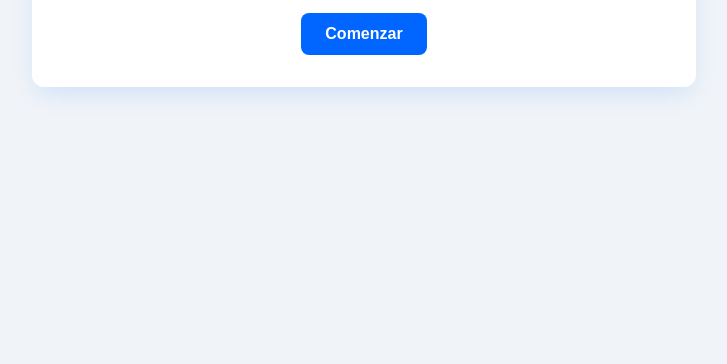
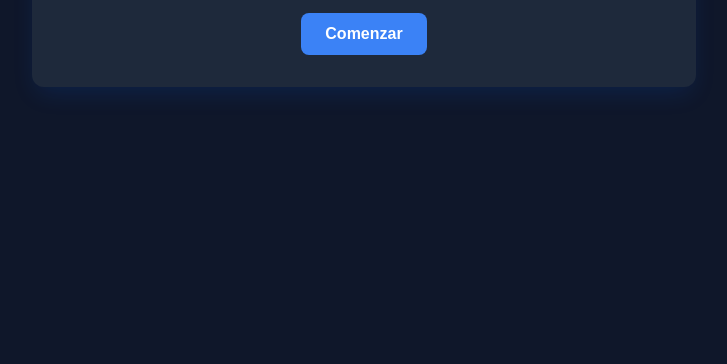
Before and after one commit to Maragata/D-bora-ex-menes, a plain HTML site: page index.html in a window 1280 px wide. Shown: the part 436-800 px from the top of the page, without its empty margins (276-1003 px from the left). Drawn offline with Linux system fonts and the light colour scheme; some packages are replaced by stand-ins of ours; a script that the page names is missing.

Commit message:
Update style.css

```diff
--- a/style.css
+++ b/style.css
@@ -1,13 +1,17 @@
 :root {
-    /* CAMBIO: Azul brillante */
-    --primary: #0066FF;      /* Azul principal */
-    --primary-dark: #0052cc; /* Azul más oscuro para el hover */
+  /*  Tema Oscuro Neon */
+    --primary: #3B82F6;      /* Azul eléctrico */
+    --primary-dark: #2563EB;
 
-    --success: #10b981;      /* Verde para aciertos */
-    --error: #ef4444;        /* Rojo para fallos */
-    --bg: #f0f4f8;           /* Fondo gris muy azulado */
-    --card: #ffffff;
-    --text: #1f2937;
+    /* Botón NEXT diferenciado (Rosa Neón) */
+    --btn-next: #EC4899;
+    --btn-next-hover: #DB2777;
+
+    --success: #10B981;
+    --error: #EF4444;
+    --bg: #0F172A;           /* Azul noche muy oscuro */
+    --card: #1E293B;         /* Gris azulado oscuro */
+    --text: #F8FAFC;         /* Texto blanco */
 }
 
 body {
```
